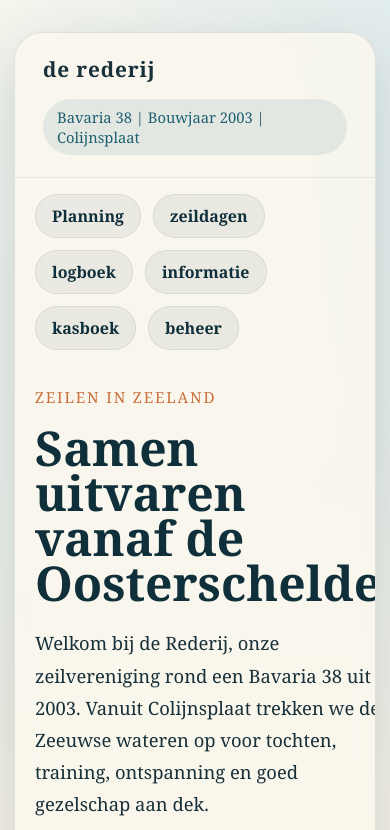
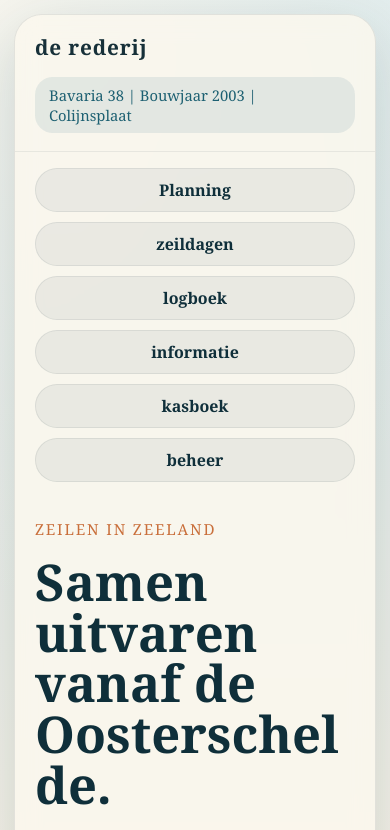
Before and after one commit to Markiemark76/de-rederij-test, a website: page index.html in a window 390 px wide. Shown: the top 830 px of the page. Drawn offline with Linux system fonts and the light colour scheme.

Commit message:
Add files via upload
start pagina angepast

```diff
--- a/index.html
+++ b/index.html
@@ -33,6 +33,17 @@
     a {
       color: inherit;
       text-decoration: none;
+    }
+
+    .brand,
+    .badge,
+    .quick-nav a,
+    h1,
+    .lead,
+    .fact,
+    .button {
+      overflow-wrap: anywhere;
+      word-break: break-word;
     }
 
     .hero {
@@ -255,22 +266,53 @@
       .topbar {
         flex-direction: column;
         align-items: flex-start;
+        padding: 18px 20px;
       }
 
       .quick-nav {
         padding: 16px 20px 0;
+        gap: 10px;
+      }
+
+      .quick-nav a {
+        width: 100%;
+        text-align: center;
       }
 
       .hero {
         padding-inline: 14px;
+        padding-top: 14px;
+        padding-bottom: 24px;
       }
 
       .hero-copy {
         padding: 36px 20px 20px;
       }
 
+      .badge {
+        width: 100%;
+        border-radius: 18px;
+        text-align: left;
+      }
+
+      h1 {
+        font-size: clamp(2.2rem, 13vw, 3.2rem);
+        line-height: 1;
+      }
+
+      .lead {
+        font-size: 1rem;
+        line-height: 1.6;
+      }
+
+      .actions > * {
+        width: 100%;
+        text-align: center;
+      }
+
       .hero-visual {
         padding: 14px;
+        min-height: 300px;
       }
 
       .hero-visual::before,
```
